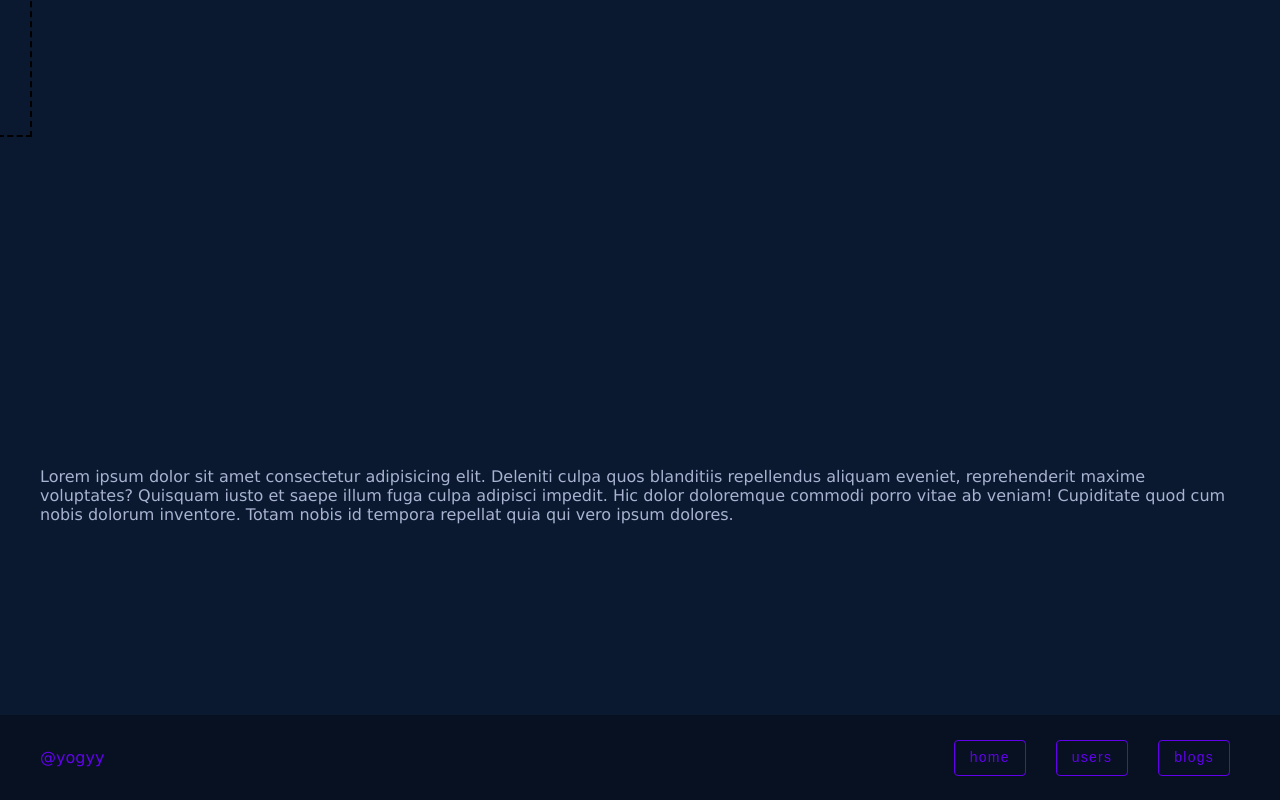
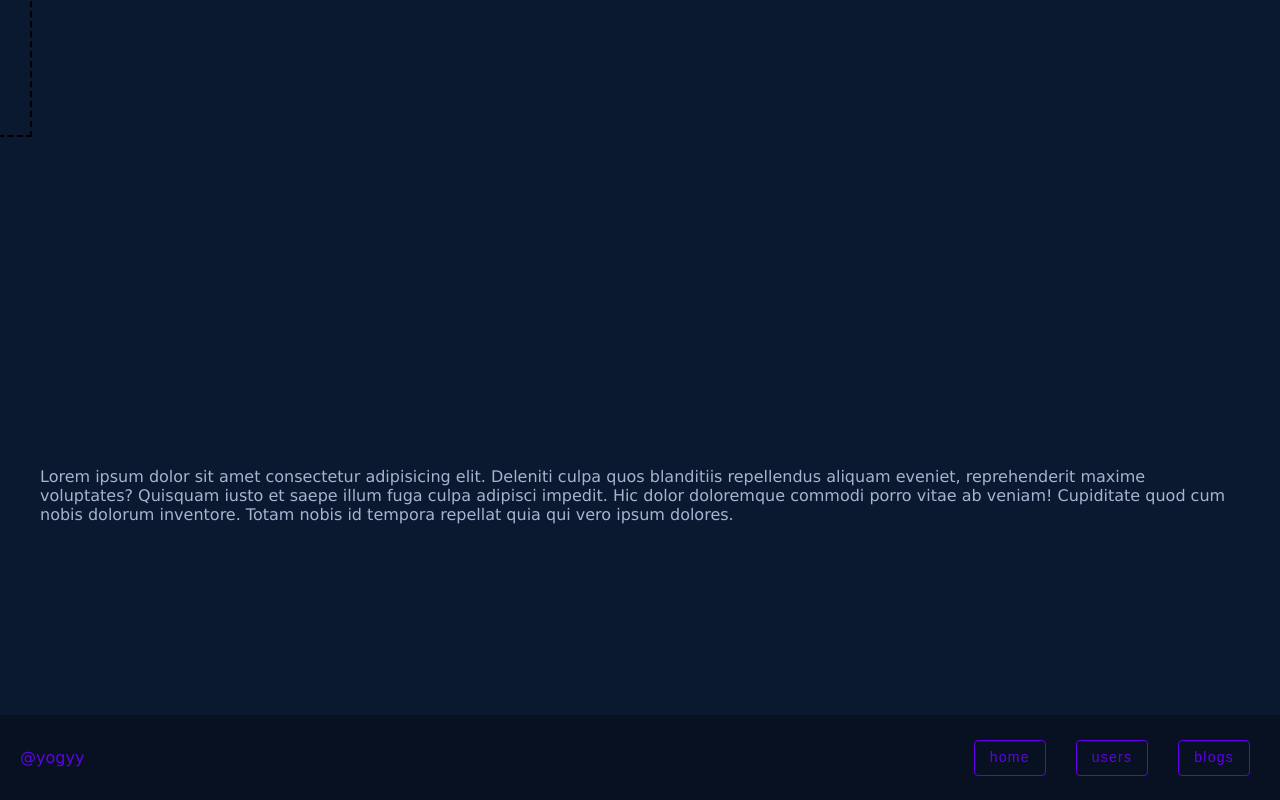
Before and after one commit to yogyy/learn-NextJS, a Next.js app: page / in a window 1280 px wide. Shown: the part 665-1465 px from the top of the page. Built offline with nearby package versions, Linux system fonts and the light colour scheme.

Commit message:
edit footer

```diff
--- a/components/Footer/Footer.module.css
+++ b/components/Footer/Footer.module.css
@@ -1,8 +1,8 @@
 .container {
   margin-top: 20px;
   display: block;
-  background-color: rgb(0, 0, 0, 30%);
-  padding: 0 20px;
+  background-color: rgba(0, 0, 0, 0.3);
+  width: 100%;
 }
 
 .footer {
```
